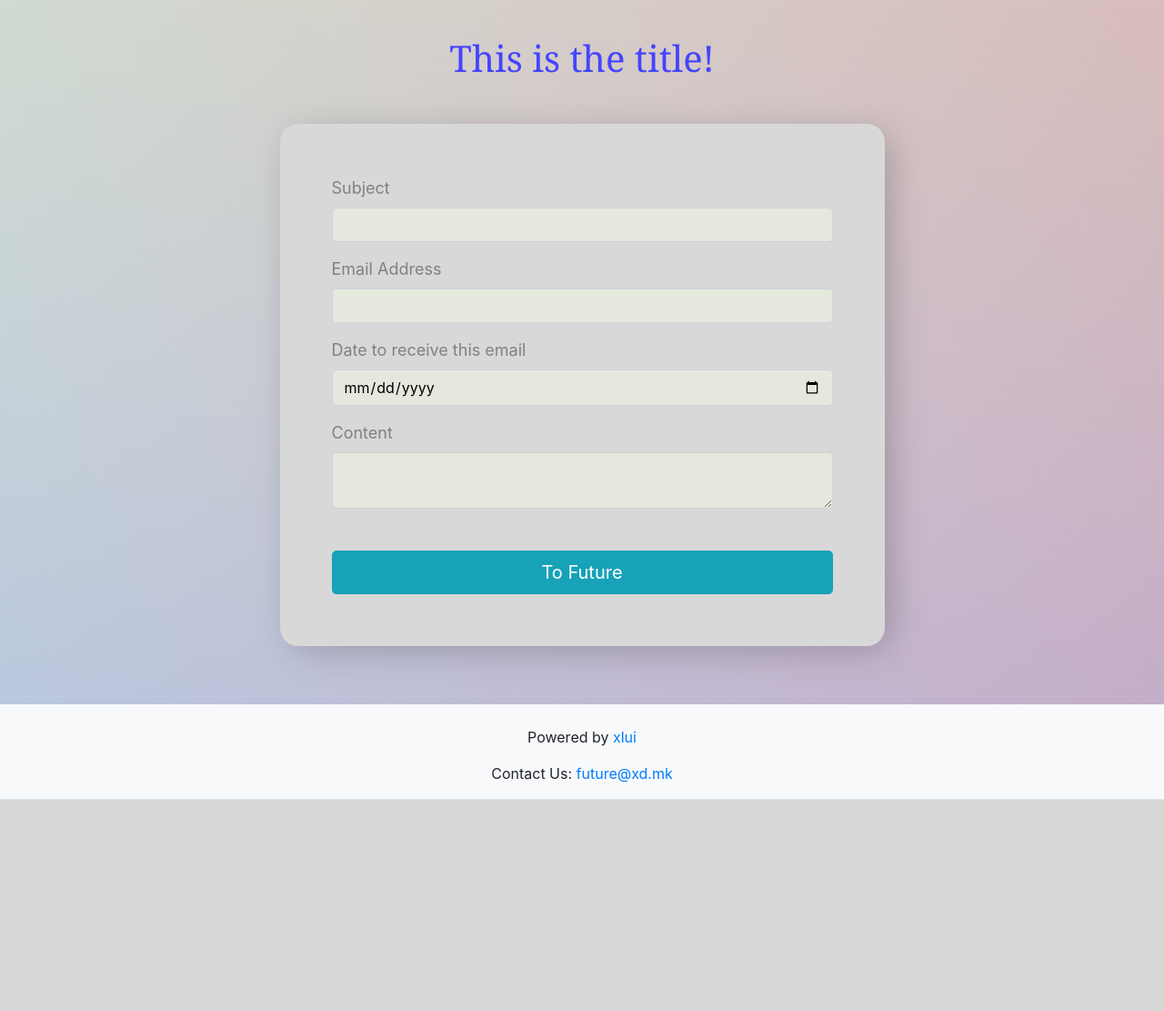
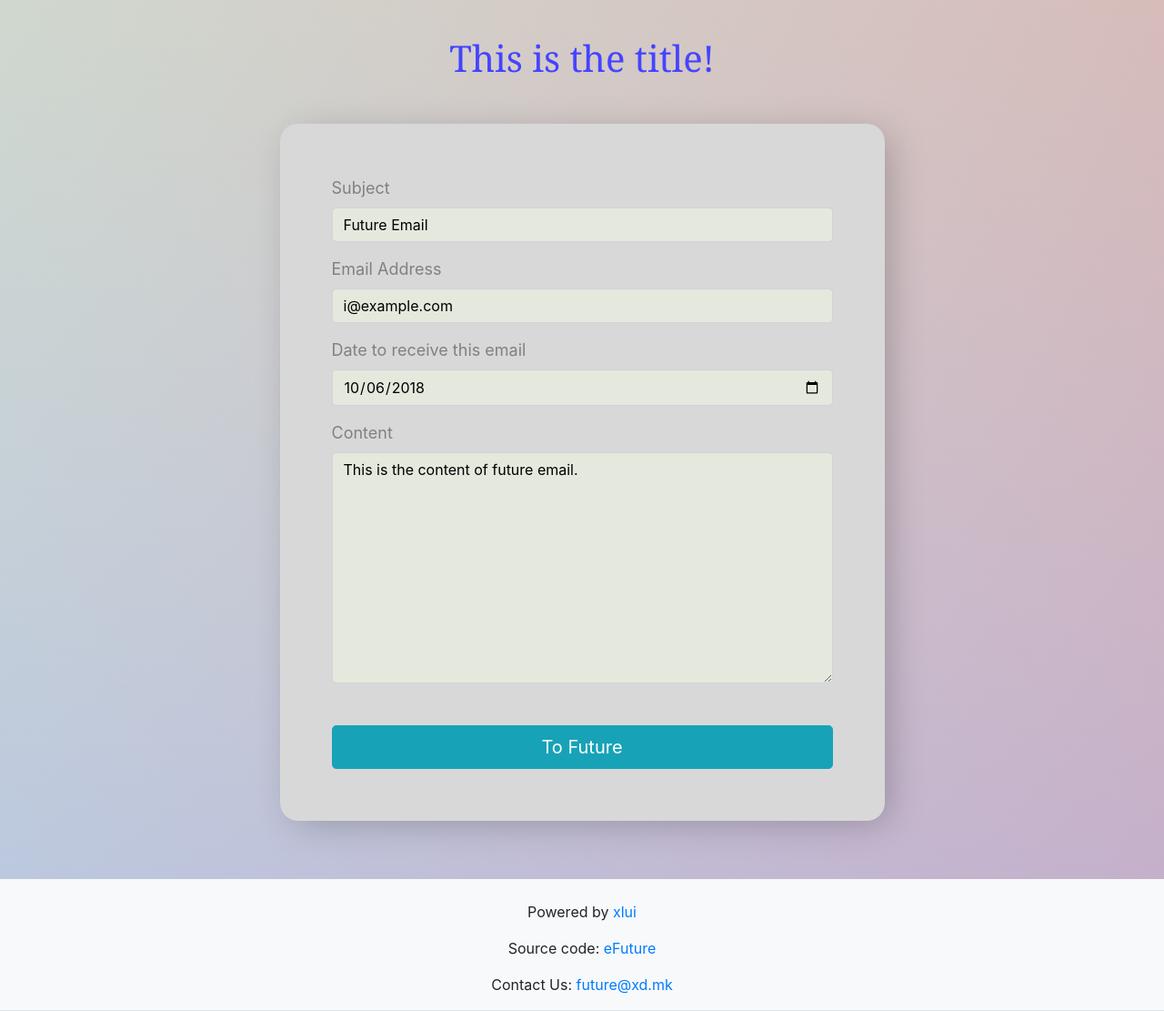
Before and after one commit to xlui/eFuture, a Flask app: page / in a window 1280 px wide. Shown: the whole page at 91% size. Before the commit the page ends 879 px from the top, so only its background shows below. Run offline with Flask 2, Linux system fonts and the light colour scheme; some libraries are stand-ins or nearby versions.

Commit message:
Update content size and set default value for date

```diff
--- a/config/__init__.py
+++ b/config/__init__.py
@@ -1,2 +1,3 @@
 # Read configuration and export
 from .config import host, port, username, password, redisHost, redisPort, redisDB, redisPassword, logPath, logLevel
+from .letter import Letter
--- a/web/main/forms.py
+++ b/web/main/forms.py
@@ -1,3 +1,5 @@
+from datetime import datetime
+
 from flask_wtf import FlaskForm
 from wtforms import StringField, SubmitField, TextAreaField
 from wtforms.fields.html5 import DateField
@@ -5,8 +7,10 @@ from wtforms.validators import Length, Email, DataRequired
 
 
 class FutureEmail(FlaskForm):
-    subject = StringField(label='Subject', validators=[Length(0, 128)])
-    email = StringField(label='Email Address', validators=[DataRequired(), Length(0, 64), Email()])
-    date = DateField('Date to receive this email', validators=[DataRequired()], format='%Y/%m/%d')
-    content = TextAreaField('Content')
+    subject = StringField(label='Subject', validators=[Length(0, 128)], default='Future Email')
+    email = StringField(label='Email Address', validators=[DataRequired(), Length(0, 64), Email()],
+                        default='i@example.com')
+    date = DateField('Date to receive this email', validators=[DataRequired()], format='%Y-%m-%d',
+                     default=datetime.today)
+    content = TextAreaField('Content', default='This is the content of future email.')
     submit = SubmitField('Submit')
--- a/web/main/views.py
+++ b/web/main/views.py
@@ -1,5 +1,7 @@
+import datetime
 from flask import render_template, request, redirect, url_for
 
+from config import Letter
 from . import main
 from .forms import FutureEmail
 
@@ -8,9 +10,13 @@ from .forms import FutureEmail
 def index():
     form = FutureEmail()
     if request.method == 'POST':
-        print(form.subject)
-        print(form.email)
-        print(form.date)
-        print(form.content)
+        letter = Letter(
+            form.subject.data,
+            form.email.data,
+            form.date.data.__str__(),
+            form.content.data,
+            datetime.datetime.today().strftime('2018-10-06 11:03:19')
+        )
+        print(letter)
         return redirect(url_for('main.index'))
     return render_template('index.html', form=form)
--- a/web/templates/index.html
+++ b/web/templates/index.html
@@ -10,7 +10,7 @@
     <link rel="stylesheet" type="text/css" href="{{ url_for('static', filename='style.css') }}">
 {% endblock %}
 
-{% block content %}
+{% block body %}
     <div class="background1">
         <div class="background2">
             <div class="container">
@@ -23,7 +23,10 @@
                             {{ wtf.form_field(form.subject) }}
                             {{ wtf.form_field(form.email) }}
                             {{ wtf.form_field(form.date) }}
-                            {{ wtf.form_field(form.content) }}
+                            <div class="form-group">
+                                {{ form.content.label }}
+                                {{ form.content(id="content", class="form-control", cols=40, rows=10) }}
+                            </div>
                             <br>
                             <button type="submit" class="btn btn-block btn-info btn-lg">
                                 To Future
@@ -36,6 +39,7 @@
             <div id="footer" class="bg-light text-center border-bottom">
                 <br>
                 <p>Powered by <a href="https://github.com/xlui">xlui</a></p>
+                <p>Source code: <a href="https://github.com/xlui/eFuture">eFuture</a></p>
                 <p>Contact Us: <a href="mailto:future@xd.mk">future@xd.mk</a></p>
             </div>
         </div>
```
Also changed, not shown: config/letter.py (added, +18 -0 lines).
